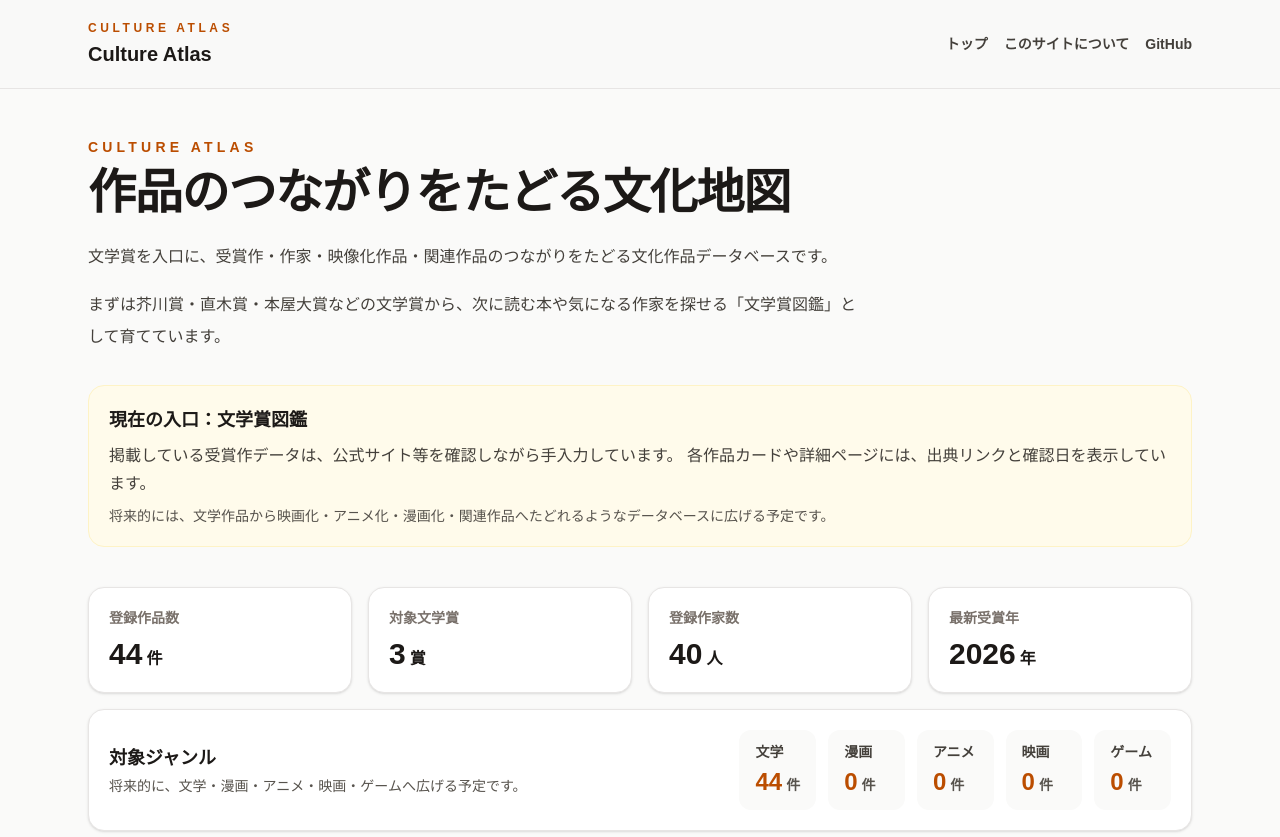
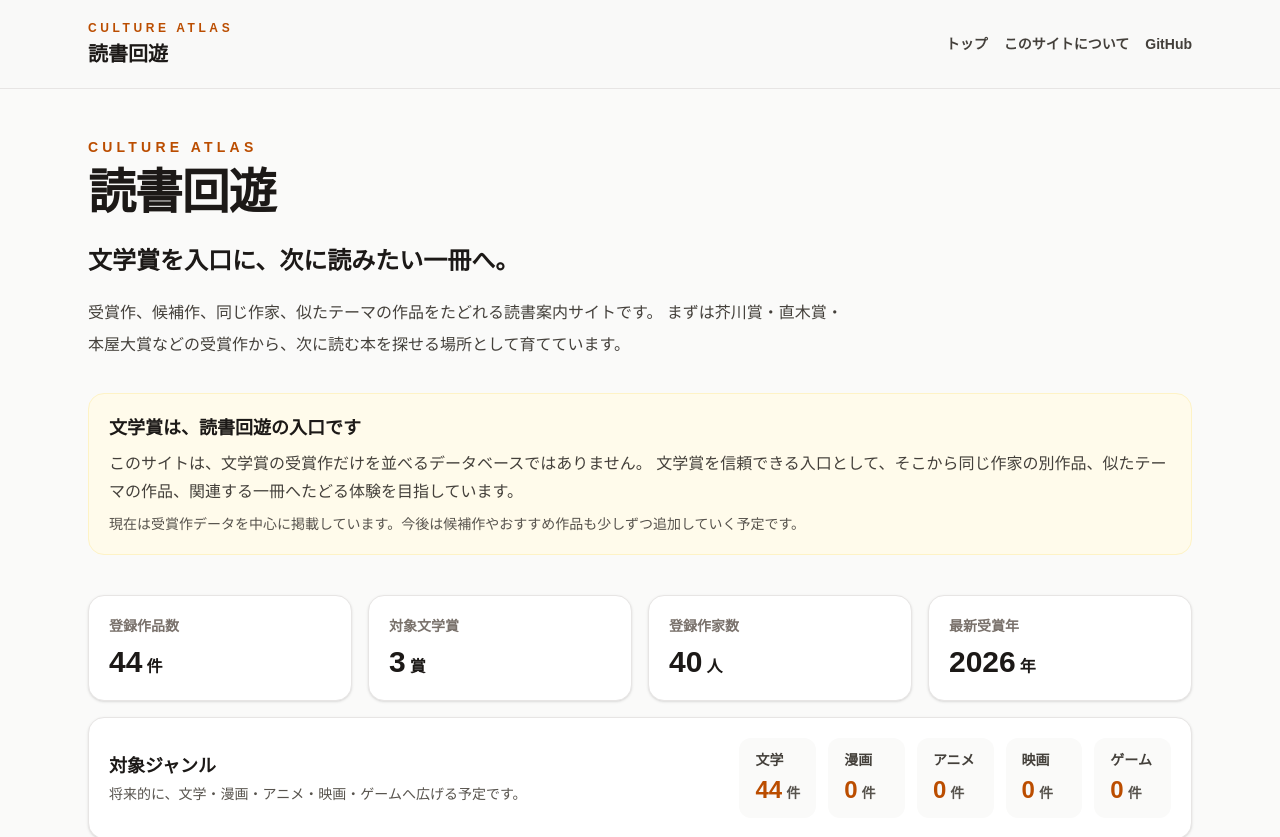
Before and after one commit to fel-an-Studio/bungakusho-zukan, a Next.js app: page / in a window 1280 px wide. Shown: the top 837 px of the page. Built offline with nearby package versions, Linux system fonts and the light colour scheme.

Commit message:
Update branding to Dokusho Kaiyu

```diff
--- a/app/layout.tsx
+++ b/app/layout.tsx
@@ -2,14 +2,14 @@ import type { Metadata } from "next";
 import "./globals.css";
 
 export const metadata: Metadata = {
-  title: "Culture Atlas",
+  title: "読書回遊 | Culture Atlas",
   description:
-    "文学賞を入口に、受賞作・作家・映像化作品・関連作品のつながりをたどる文化作品データベースです。",
+    "文学賞を入口に、次に読みたい一冊へ。受賞作、候補作、同じ作家、似たテーマの作品をたどれる読書案内サイトです。",
   openGraph: {
-    title: "Culture Atlas",
+    title: "読書回遊 | Culture Atlas",
     description:
-      "文学賞を入口に、受賞作・作家・映像化作品・関連作品のつながりをたどる文化作品データベースです。",
-    siteName: "Culture Atlas",
+      "文学賞を入口に、次に読みたい一冊へ。受賞作、候補作、同じ作家、似たテーマの作品をたどれる読書案内サイトです。",
+    siteName: "読書回遊",
     type: "website",
   },
 };
--- a/app/page.tsx
+++ b/app/page.tsx
@@ -14,26 +14,31 @@ export default function Home() {
           </p>
 
           <h1 className="text-4xl font-bold tracking-tight sm:text-5xl">
-            作品のつながりをたどる文化地図
+            読書回遊
           </h1>
 
-          <p className="mt-6 max-w-3xl leading-8 text-stone-700">
-            文学賞を入口に、受賞作・作家・映像化作品・関連作品のつながりをたどる文化作品データベースです。
+          <p className="mt-6 max-w-3xl text-2xl font-bold leading-10 text-stone-900">
+            文学賞を入口に、次に読みたい一冊へ。
           </p>
 
           <p className="mt-4 max-w-3xl leading-8 text-stone-700">
-            まずは芥川賞・直木賞・本屋大賞などの文学賞から、次に読む本や気になる作家を探せる「文学賞図鑑」として育てています。
+            受賞作、候補作、同じ作家、似たテーマの作品をたどれる読書案内サイトです。
+            まずは芥川賞・直木賞・本屋大賞などの受賞作から、次に読む本を探せる場所として育てています。
           </p>
         </header>
 
         <section className="mt-8 rounded-2xl border border-amber-100 bg-amber-50 p-5">
-          <h2 className="text-lg font-bold">現在の入口：文学賞図鑑</h2>
+          <h2 className="text-lg font-bold">
+            文学賞は、読書回遊の入口です
+          </h2>
+
           <p className="mt-2 leading-7 text-stone-700">
-            掲載している受賞作データは、公式サイト等を確認しながら手入力しています。
-            各作品カードや詳細ページには、出典リンクと確認日を表示しています。
+            このサイトは、文学賞の受賞作だけを並べるデータベースではありません。
+            文学賞を信頼できる入口として、そこから同じ作家の別作品、似たテーマの作品、関連する一冊へたどる体験を目指しています。
           </p>
+
           <p className="mt-2 text-sm text-stone-600">
-            将来的には、文学作品から映画化・アニメ化・漫画化・関連作品へたどれるようなデータベースに広げる予定です。
+            現在は受賞作データを中心に掲載しています。今後は候補作やおすすめ作品も少しずつ追加していく予定です。
           </p>
         </section>
 
@@ -42,11 +47,11 @@ export default function Home() {
         <footer className="mt-12 border-t border-stone-200 pt-8 text-sm text-stone-600">
           <div className="flex flex-col gap-4 sm:flex-row sm:items-start sm:justify-between">
             <div>
-              <p className="font-bold text-stone-900">Culture Atlas</p>
+              <p className="font-bold text-stone-900">読書回遊</p>
               <p className="mt-2 leading-7">
-                文学賞を入口に、作品・作家・メディア展開のつながりをたどるための個人制作サイトです。
+                文学賞を入口に、次に読みたい一冊を探すための個人制作サイトです。
                 <br />
-                現在は文学賞データを中心に掲載しています。
+                現在は芥川賞・直木賞・本屋大賞の受賞作データを中心に掲載しています。
               </p>
             </div>
 
--- a/components/SiteHeader.tsx
+++ b/components/SiteHeader.tsx
@@ -9,7 +9,7 @@ export function SiteHeader() {
             CULTURE ATLAS
           </p>
           <p className="mt-1 text-xl font-bold text-stone-900 group-hover:text-amber-700">
-            Culture Atlas
+            読書回遊
           </p>
         </Link>
 
```
